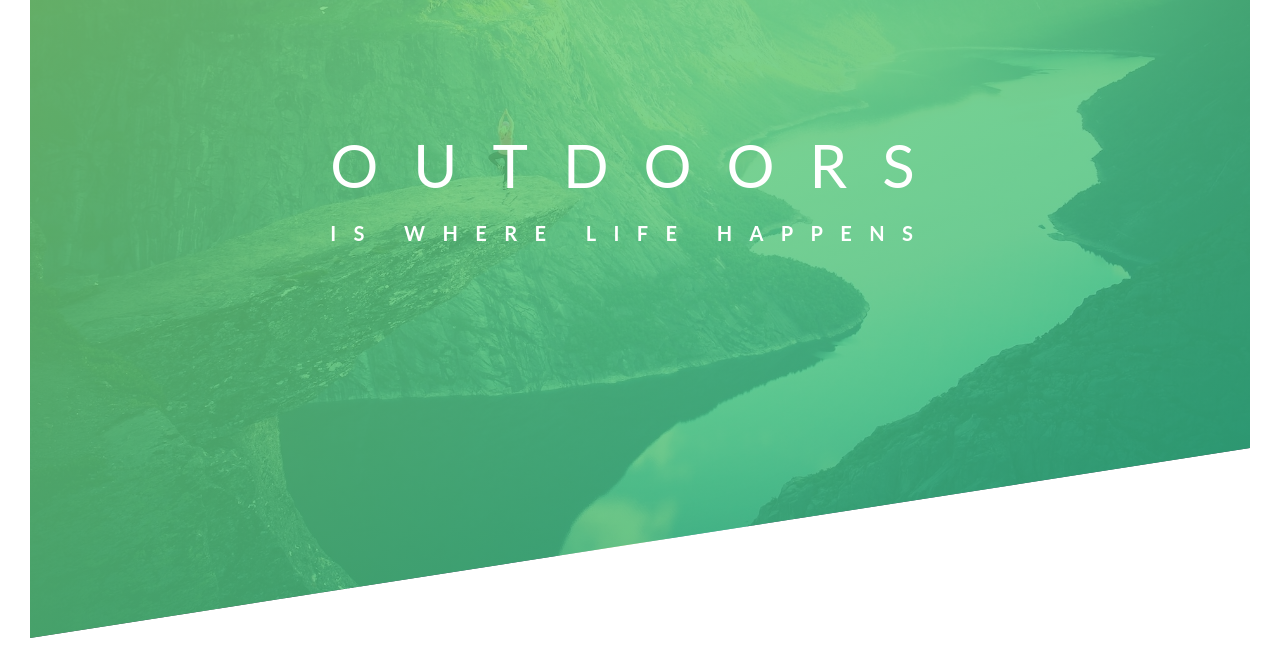
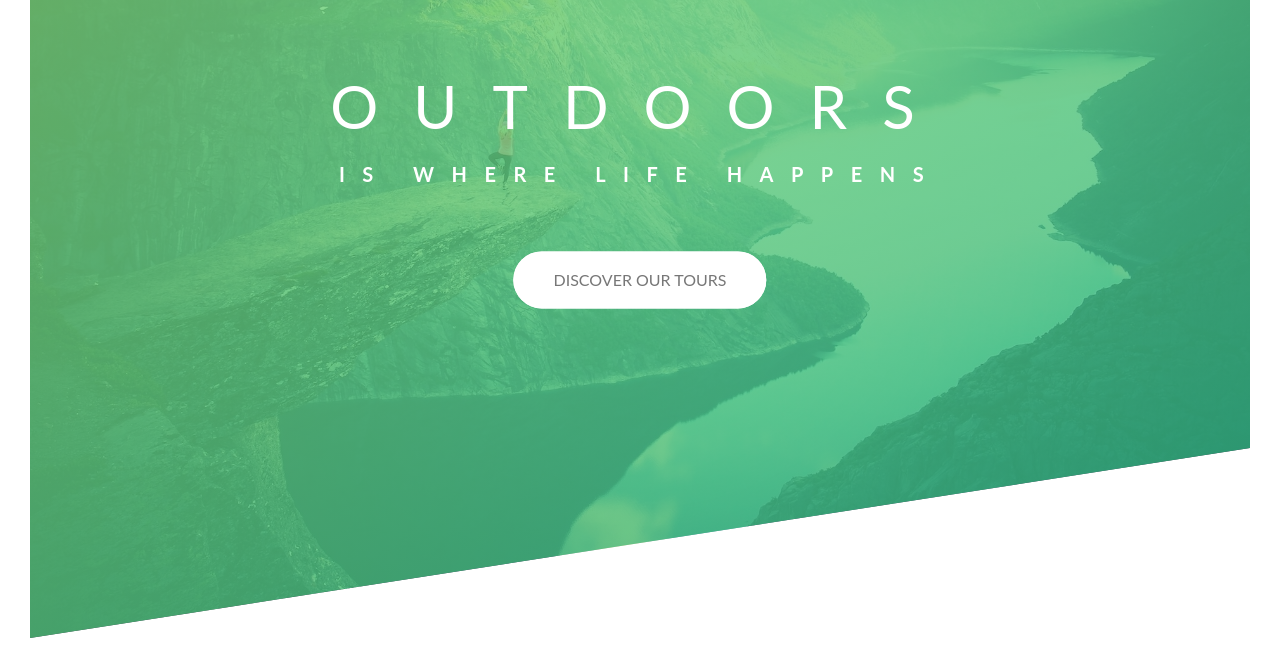
Before and after one commit to obasemola/Nature-tours, a plain HTML site: page index.html in a window 1280 px wide. Shown: the part 152-820 px from the top of the page. Drawn offline with Linux system fonts and the light colour scheme.

Commit message:
refactored to rem values instead of px values

```diff
--- a/css/styles.css
+++ b/css/styles.css
@@ -5,19 +5,26 @@ Light green: #7ed56f
 Medium green: #55c57a
 DArk green: #28b485 */
 
-* {
+*,
+*::after,
+*::before {
   margin: 0;
   padding: 0;
-  box-sizing: border-box;
+  box-sizing: inherit;
+}
+
+html {
+  font-size: 62.5%;
 }
 
 body {
   font-family: "Lato", sans-serif;
   font-weight: 400;
-  font-size: 16px;
+  /* font-size: 16px; */
   line-height: 1.7;
   color: #777;
-  padding: 30px;
+  padding: 3rem;
+  box-sizing: border-box;
 }
 
 .header {
@@ -36,12 +43,12 @@ body {
 
 .logo-box {
   position: absolute;
-  top: 40px;
-  left: 40px;
+  top: 4rem;
+  left: 4rem;
 }
 
 .logo {
-  height: 35px;
+  height: 3.5rem;
 }
 
 .text-box {
@@ -49,24 +56,136 @@ body {
   top: 40%;
   left: 50%;
   transform: translate(-50%, -50%);
+  text-align: center;
 
 }
 
 .heading-primary {
   color: #fff;
   text-transform: uppercase;
+  backface-visibility: hidden;
+  margin-bottom: 6rem;
 }
 
 .heading-primary-main {
   display: block;
-  font-size: 60px;
+  font-size: 6rem;
   font-weight: 400;
-  letter-spacing: 35px;
+  letter-spacing: 3.5rem;
+  animation-name: moveInLeft;
+  animation-duration: 1s;
+  animation-timing-function: ease-out;
+
+  /* animation-iteration-count: 3;
+  animation-delay: 3s; */
+
 }
 
 .heading-primary-sub {
   display: block;
-  font-size: 20px;
+  font-size: 2rem;
   font-weight: 700;
-  letter-spacing: 17.4px;
+  letter-spacing: 1.75rem;
+  animation-name: moveInRight;
+  animation-duration: 1s;
+  animation: moveInRight 1s ease-out;
 }
+
+@keyframes moveInLeft {
+  0% {
+    opacity: 0;
+    transform: translateX(-10rem);
+  }
+
+  80% {
+    transform: translateX(1rem);
+  }
+
+  100% {
+    opacity: 1;
+    transform: translate(0);
+  }
+}
+
+@keyframes moveInRight {
+  0% {
+    opacity: 0;
+    transform: translateX(10rem);
+  }
+
+  80% {
+    transform: translateX(-1rem);
+  }
+
+  100% {
+    opacity: 1;
+    transform: translate(0);
+  }
+}
+
+@keyframes moveInTop {
+  0% {
+    opacity: 0;
+    transform: translateY(3rem);
+  }
+
+  100% {
+    opacity: 1;
+    transform: translate(0);
+  }
+}
+
+.btn:link,
+.btn:visited {
+  text-transform: uppercase;
+  text-decoration: none;
+  padding: 1.5rem 4rem;
+  display: inline-block;
+  border-radius: 10rem;
+  transition: all .2s;
+  position: relative;
+  font-size: 1.6rem;
+}
+
+.btn:hover {
+  transform: translateY(-3px);
+  box-shadow: 0 1rem 2rem rgba(0,0,0,.2);
+}
+
+.btn:active {
+  transform: translateY(1px);
+  box-shadow: 0 .5rem 1rem rgba(0,0,0,0.2);
+}
+
+.btn-white {
+  background-color: #fff;
+  color: #777;
+}
+
+.btn::after {
+  content: "";
+  display: inline-block;
+  height: 100%;
+  width: 100%;
+  border-radius: 10rem;
+  position: absolute;
+  top: 0;
+  left: 0;
+  z-index: -1;
+  transition: all .4s;
+}
+
+.btn-white::after {
+  background-color: #fff;
+  color: #777;
+}
+
+.btn:hover:after {
+  transform: scaleX(1.4) scaleY(1.6);
+  opacity: 0;
+}
+
+.btn-animated {
+  animation: moveInTop .5s ease-out .75s;
+  animation-fill-mode: backwards;
+}
--- a/index.html
+++ b/index.html
@@ -21,6 +21,7 @@
         <span class="heading-primary-main">Outdoors</span>
         <span class="heading-primary-sub">is where life happens</span>
       </h1>
+      <a href="#" class="btn btn-white btn-animated">Discover our tours</a>
     </div>
 
   </header>
```
